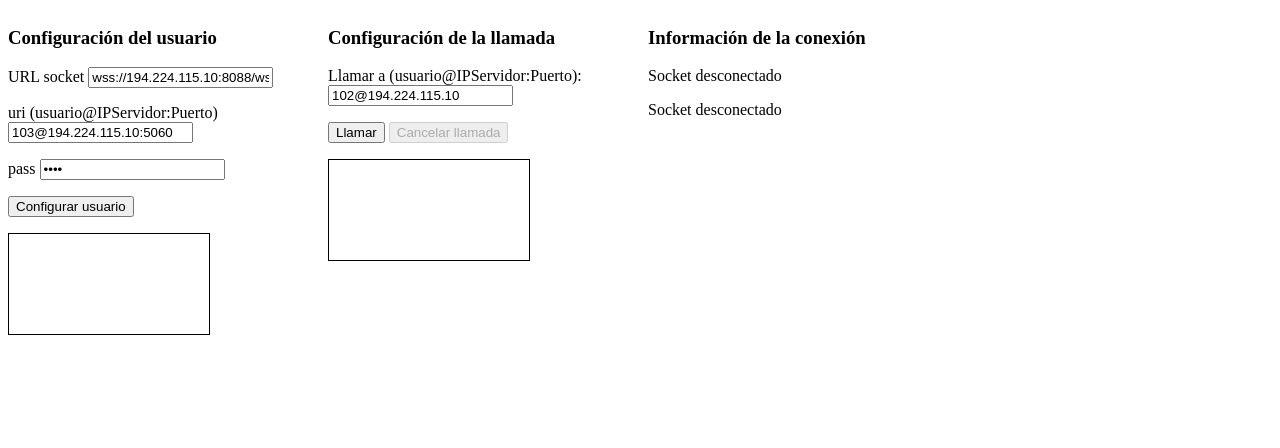
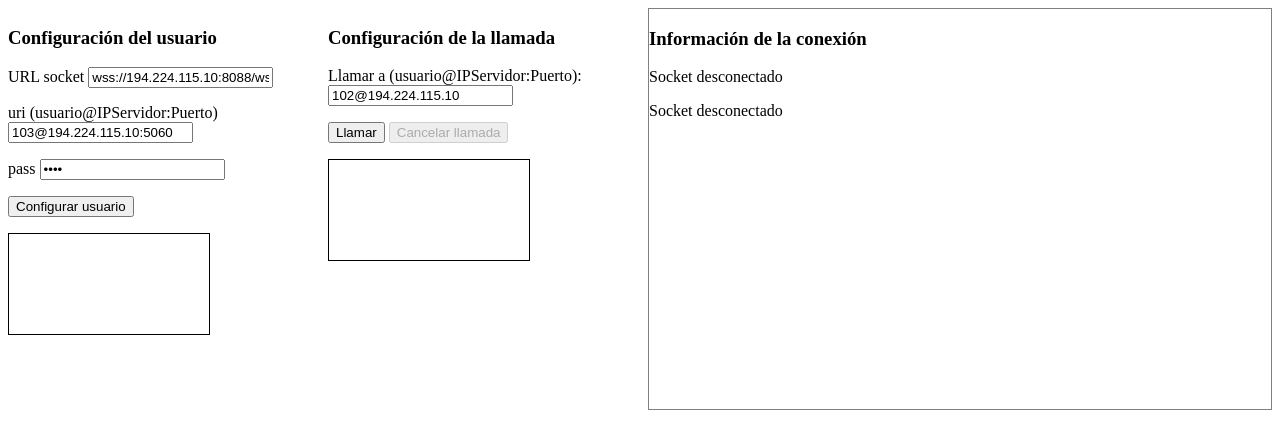
Before and after one commit to LMSGI-VJP/sip-webrtc-tele, a plain HTML site: page index.html in a window 1280 px wide. Both pictures are taken after a click on the button "Configurar usuario". Drawn offline with Linux system fonts and the light colour scheme.

Commit message:
pequeños cambios

```diff
--- a/index.html
+++ b/index.html
@@ -38,7 +38,7 @@
             </p>
             <video id="remoteVideo" autoplay></video>
         </div>
-        <div class="contentCall">
+        <div class="contentCall" style="height: 50vh; overflow: auto; border:1px solid grey;">
             <h3>Información de la conexión</h3>
 
         </div>
--- a/js/call.js
+++ b/js/call.js
@@ -2,8 +2,8 @@
 // Create our JsSIP instance and run it:
 
 // Desactivamos el modo debug para que no nos aparezcan console.log
-JsSIP.debug.disable('JsSIP:*');
-/*JsSIP.debug.enable('JsSIP:*');*/
+/*JsSIP.debug.disable('JsSIP:*');*/
+JsSIP.debug.enable('JsSIP:*');
 
 // Seleccioamos los nodos de los cuales vamos a obtener su value o eventos click
 let nodeSocket = document.querySelector("#socket");
@@ -69,17 +69,18 @@ document.querySelector("#config").addEventListener("click", () => {
         sockets  : [ socket ],
         uri      : nodeUri.value,
         password : nodePass.value,
-        log: { level: 'no' }
+        log: { level: 'debug' }
     };
     ua = new JsSIP.UA(configuration);
     ua.start();
 
     // Eventos del websocket
     ua.on('connected', function(e){
-        contentCall.innerHTML+="<p>Socket conectado</p>";
+        contentCall.innerHTML +="<p>Socket conectado</p>";
+        console.log(e)
     });
     ua.on('disconnected', function(e){
-        contentCall.innerHTML+="<p>Socket desconectado</p>";
+        contentCall.innerHTML +="<p>Socket desconectado</p>";
         console.log(e);
     });
     // Evento WebRTC --> llamada si es entreante (remote) o saliente (local)
```
